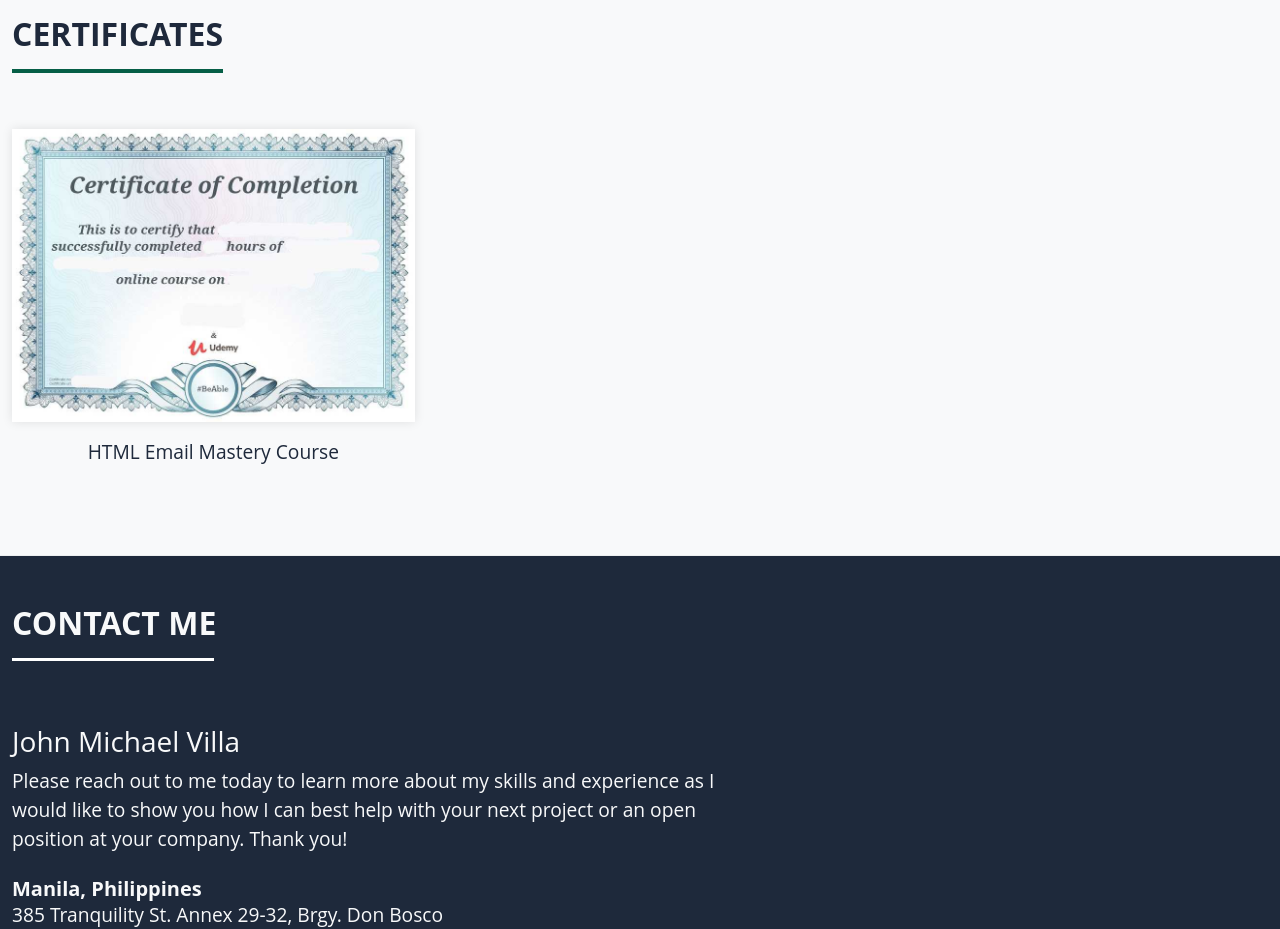
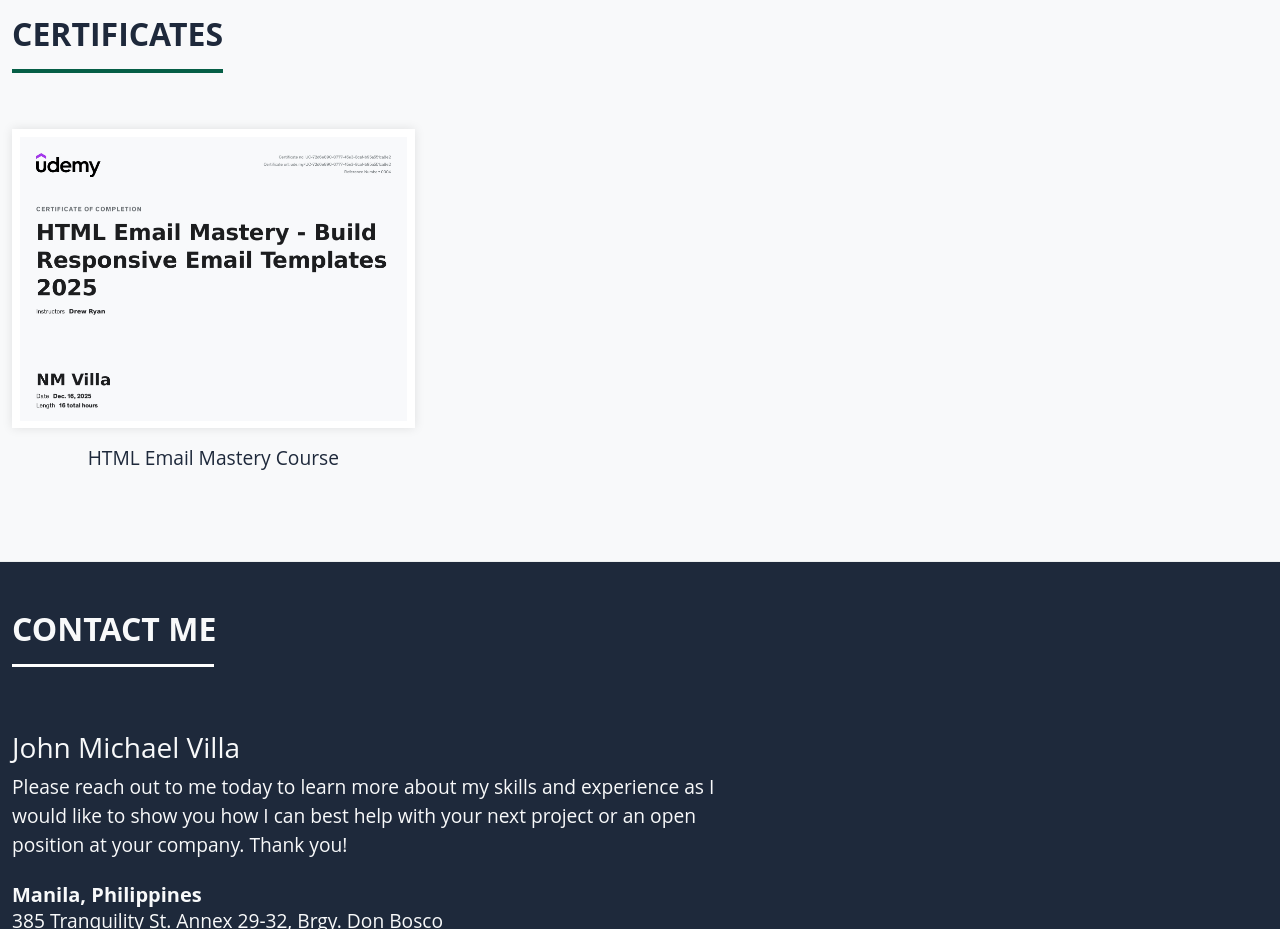
Before and after one commit to jdv083/johnvilla.github.io, a plain HTML site: page index.html in a window 1280 px wide. Shown: the part 3600-4529 px from the top of the page. Drawn offline with nearby package versions, Linux system fonts and the light colour scheme; a script that the page names is missing.

Commit message:
Merge branch 'main' of https://github.com/jdv083/johnvilla.github.io
Update on my portfolio

```diff
--- a/index.html
+++ b/index.html
@@ -303,7 +303,7 @@
 				<div class="row pt-4">
 
 					<div class="col-md-6 col-xl-4 pb-4">
-						<img src="img/udemy-certificate.jpg" alt="" class="img-fluid my-3">
+						<img src="img/certificates/html-mastery-certificate.jpg" alt="" class="img-fluid my-3">
 						<p>HTML Email Mastery Course</p>
 
 					</div>
@@ -420,8 +420,3 @@
 </body>
 
 </html>
-
-<!--
-	PHOTOS:
-	https://www.pexels.com/
--->
```
Also changed, not shown: img/certificates/html-mastery-certificate.jpg (added), img/udemy-certificate.jpg (deleted).
